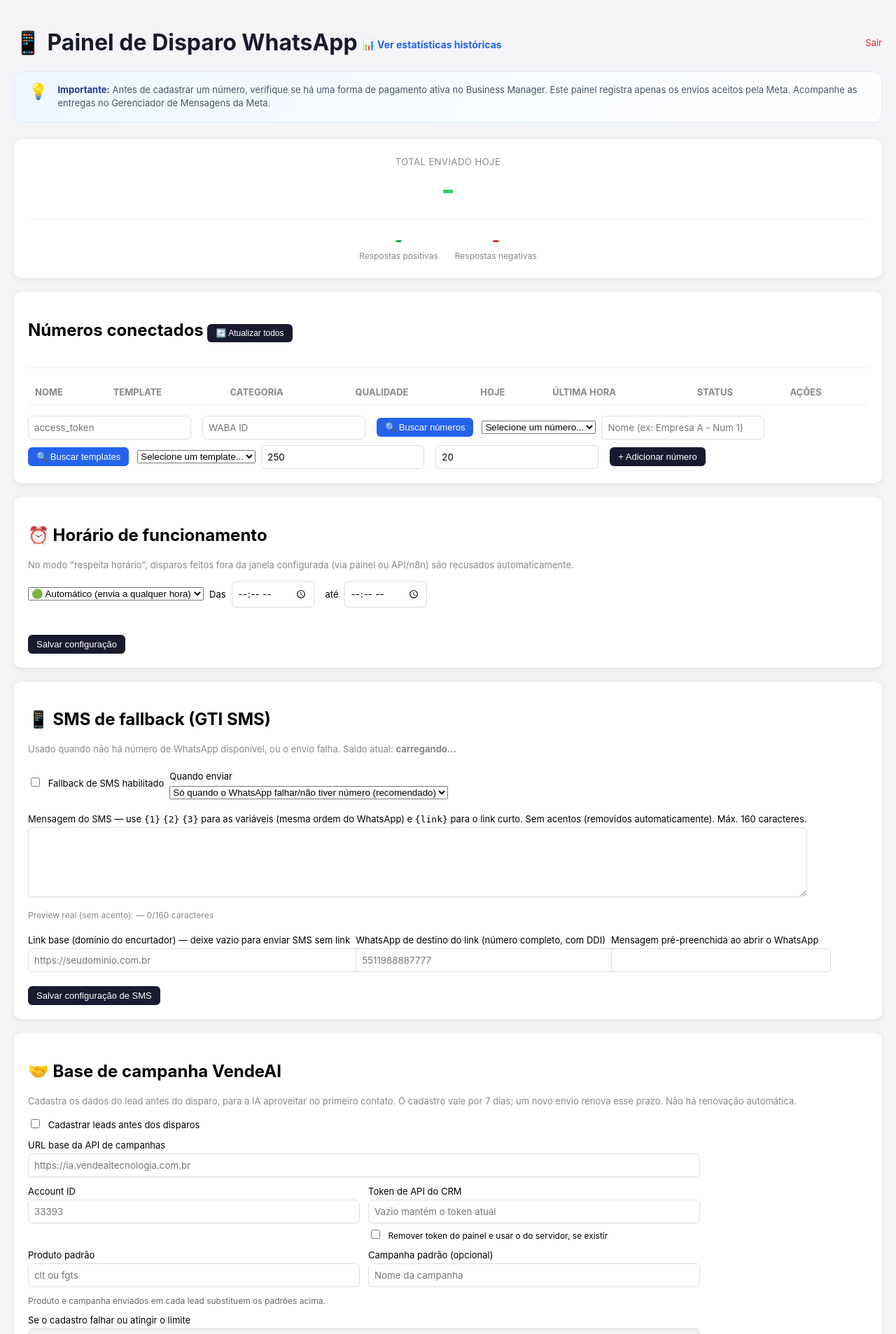
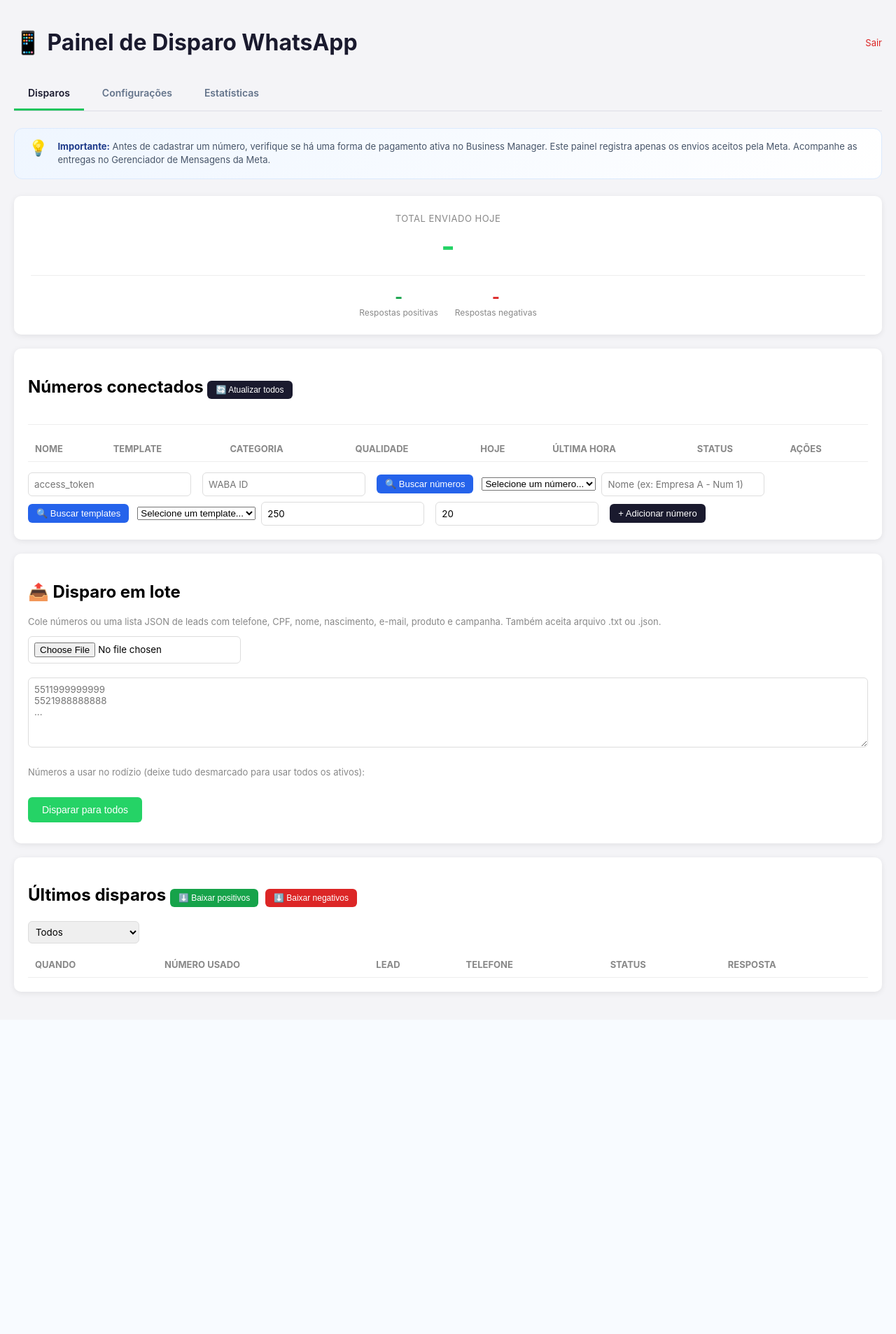
Before and after one commit to rodrigomo-hub/whatsapp-painel-disparo, a Python web app: template templates/index.html in a window 1280 px wide. Shown: the top 1906 px of the page at 70% size. After the commit the page ends 1422 px from the top, so only its background shows below. Run offline with Jinja, Linux system fonts and the light colour scheme; the template is opened without the code that fills it, so the values that code supplies are empty.

Commit message:
Separa configuracoes de campanha SMS e horarios em aba propria

```diff
--- a/templates/index.html
+++ b/templates/index.html
@@ -2,6 +2,7 @@
 <html lang="pt-BR">
 <head>
 <meta charset="UTF-8">
+<meta name="viewport" content="width=device-width, initial-scale=1">
 <title>Painel de Disparo WhatsApp</title>
 <style>
   body { font-family: -apple-system, sans-serif; background: #f4f4f7; margin: 0; padding: 20px; }
@@ -59,14 +60,49 @@
   .aviso-info-icone { font-size: 22px; line-height: 1; }
   .aviso-info-texto { font-size: 13px; color: #475569; line-height: 1.5; }
   .aviso-info-texto strong { color: #1e3a8a; }
+  [hidden] { display: none !important; }
+  .navegacao-principal { display: flex; gap: 6px; border-bottom: 1px solid #dddde6; margin: 8px 0 24px; }
+  .navegacao-principal a { color: #64748b; text-decoration: none; padding: 14px 20px; border-bottom: 3px solid transparent; font-weight: 600; font-size: 14px; }
+  .navegacao-principal a[aria-current="page"] { color: #1a1a2e; border-color: #22c55e; }
+  .navegacao-principal a:hover { background: #eaf0ed; }
+  .config-cabecalho h2 { margin: 0 0 8px; color: #1a1a2e; }
+  .config-cabecalho p { color: #64748b; margin: 0 0 24px; font-size: 14px; }
+  .config-layout { display: grid; grid-template-columns: 240px minmax(0, 960px); gap: 24px; align-items: start; }
+  .config-menu { display: grid; gap: 6px; }
+  .config-menu a { display: block; padding: 16px; text-decoration: none; border-radius: 8px; color: #475569; font-size: 14px; font-weight: 600; }
+  .config-menu a span { display: block; margin-top: 6px; font-size: 12px; font-weight: 400; color: #64748b; }
+  .config-menu a[aria-current="page"] { background: #dcfce7; color: #166534; }
+  .config-menu a:hover { background: #e8eeeb; }
+  .config-conteudo { padding: 28px; }
+  .config-conteudo h2 { margin-top: 0; font-size: 20px; }
+  .config-conteudo p { line-height: 1.6; }
+  #form-sms { display: block; }
+  #form-sms input:not([type="checkbox"]), #form-sms select { box-sizing: border-box; width: 100%; margin-right: 0; }
+  .config-conteudo select { padding: 9px; border: 1px solid #ddd; border-radius: 6px; font-family: inherit; max-width: 100%; }
+  .config-conteudo button[type="submit"] { padding: 10px 16px; }
+  @media (max-width: 760px) {
+    .config-layout { grid-template-columns: 1fr; gap: 16px; }
+    .config-menu { grid-template-columns: repeat(3, minmax(0, 1fr)); }
+    .config-menu a { padding: 12px 8px; }
+    .config-menu a span { display: none; }
+    .config-conteudo { padding: 20px; }
+    .navegacao-principal a { padding: 12px; }
+  }
 </style>
 </head>
 <body>
 
 <div style="display:flex; justify-content:space-between; align-items:center;">
-  <h1>📱 Painel de Disparo WhatsApp <a href="/estatisticas" style="font-size:14px; color:#2563eb; text-decoration:none; vertical-align:middle;">📊 Ver estatísticas históricas</a></h1>
+  <h1>📱 Painel de Disparo WhatsApp</h1>
   <a href="/logout" style="color:#dc2626; font-size:13px; text-decoration:none;">Sair</a>
 </div>
+
+<nav class="navegacao-principal" aria-label="Navegação principal">
+  <a href="#painel" id="nav-painel" aria-current="page">Disparos</a>
+  <a href="#configuracoes-vendeai" id="nav-configuracoes">Configurações</a>
+  <a href="/estatisticas">Estatísticas</a>
+</nav>
+<main id="pagina-painel">
 
 <div class="aviso-info">
   <div class="aviso-info-icone">💡</div>
@@ -123,6 +159,48 @@
 </div>
 
 <div class="cartao">
+  <h2>📤 Disparo em lote</h2>
+  <p style="color:#888; font-size:13px;">Cole números ou uma lista JSON de leads com telefone, CPF, nome, nascimento, e-mail, produto e campanha. Também aceita arquivo .txt ou .json.</p>
+  <input type="file" id="arquivo-lote" accept=".txt,.json"><br><br>
+  <textarea id="numeros-lote" placeholder="5511999999999&#10;5521988888888&#10;..."></textarea>
+
+  <p style="color:#888; font-size:13px;">Números a usar no rodízio (deixe tudo desmarcado para usar todos os ativos):</p>
+  <div class="checkboxes-numeros" id="checkboxes-numeros"></div>
+
+  <button class="btn-disparar" onclick="dispararLote()">Disparar para todos</button>
+  <div id="resultado-lote" class="resultado-lote"></div>
+</div>
+
+<div class="cartao">
+  <h2>Últimos disparos <button class="btn-toggle" onclick="baixarCsv('positivo')" style="font-size:12px; background:#16a34a;">⬇️ Baixar positivos</button> <button class="btn-toggle" onclick="baixarCsv('negativo')" style="font-size:12px; background:#dc2626;">⬇️ Baixar negativos</button></h2>
+  <select id="filtro-resposta" onchange="carregarHistorico()" style="margin-bottom:12px; padding:6px; border:1px solid #ddd; border-radius:6px; font-family:inherit;">
+    <option value="todos">Todos</option>
+    <option value="positivo">Só positivos</option>
+    <option value="negativo">Só negativos</option>
+    <option value="sem_resposta">Sem resposta ainda</option>
+  </select>
+  <table>
+    <thead>
+      <tr><th>Quando</th><th>Número usado</th><th>Lead</th><th>Telefone</th><th>Status</th><th>Resposta</th></tr>
+    </thead>
+    <tbody id="tabela-historico"></tbody>
+  </table>
+</div>
+
+</main>
+<section id="pagina-configuracoes" hidden aria-labelledby="titulo-configuracoes">
+  <header class="config-cabecalho">
+    <h2 id="titulo-configuracoes">Configurações</h2>
+    <p>Gerencie as integrações e as regras de envio.</p>
+  </header>
+  <div class="config-layout">
+    <nav class="config-menu" aria-label="Categorias de configuração">
+      <a href="#configuracoes-vendeai" data-config="vendeai">Base de campanha<span>Cadastro de leads na VendeAI</span></a>
+      <a href="#configuracoes-sms" data-config="sms">SMS<span>Mensagem, link e fallback</span></a>
+      <a href="#configuracoes-horario" data-config="horario">Horários<span>Dias e horários de envio</span></a>
+    </nav>
+    <div class="config-paineis">
+<section class="cartao config-conteudo" id="config-horario" hidden>
   <h2>⏰ Horário de funcionamento</h2>
   <p style="color:#888; font-size:13px;">No modo "respeita horário", disparos feitos fora da janela configurada (via painel ou API/n8n) são recusados automaticamente.</p>
   <form id="form-horario" onsubmit="salvarHorario(event)">
@@ -138,9 +216,8 @@
     <button type="submit" class="btn-toggle">Salvar configuração</button>
     <span id="horario-salvo" style="color:#16a34a; font-size:13px; display:none;">✅ Salvo</span>
   </form>
-</div>
-
-<div class="cartao">
+</section>
+<section class="cartao config-conteudo" id="config-sms" hidden>
   <h2>📱 SMS de fallback (GTI SMS)</h2>
   <p style="color:#888; font-size:13px;">
     Usado quando não há número de WhatsApp disponível, ou o envio falha.
@@ -189,9 +266,8 @@
     <button type="submit" class="btn-toggle" style="margin-top:12px;">Salvar configuração de SMS</button>
     <span id="sms-salvo" style="color:#16a34a; font-size:13px; display:none;">✅ Salvo</span>
   </form>
-</div>
-
-<div class="cartao">
+</section>
+<section class="cartao config-conteudo" id="config-vendeai" hidden>
   <h2>🤝 Base de campanha VendeAI</h2>
   <p style="color:#888; font-size:13px;">
     Cadastra os dados do lead antes do disparo, para a IA aproveitar no primeiro contato.
@@ -241,36 +317,10 @@
     <button type="submit" class="btn-toggle" style="margin-top:12px;">Salvar configuração da VendeAí</button>
     <span id="vendeai-salvo" style="color:#16a34a; font-size:13px; display:none;">✅ Salvo</span>
   </form>
-</div>
-
-<div class="cartao">
-  <h2>📤 Disparo em lote</h2>
-  <p style="color:#888; font-size:13px;">Cole números ou uma lista JSON de leads com telefone, CPF, nome, nascimento, e-mail, produto e campanha. Também aceita arquivo .txt ou .json.</p>
-  <input type="file" id="arquivo-lote" accept=".txt,.json"><br><br>
-  <textarea id="numeros-lote" placeholder="5511999999999&#10;5521988888888&#10;..."></textarea>
-
-  <p style="color:#888; font-size:13px;">Números a usar no rodízio (deixe tudo desmarcado para usar todos os ativos):</p>
-  <div class="checkboxes-numeros" id="checkboxes-numeros"></div>
-
-  <button class="btn-disparar" onclick="dispararLote()">Disparar para todos</button>
-  <div id="resultado-lote" class="resultado-lote"></div>
-</div>
-
-<div class="cartao">
-  <h2>Últimos disparos <button class="btn-toggle" onclick="baixarCsv('positivo')" style="font-size:12px; background:#16a34a;">⬇️ Baixar positivos</button> <button class="btn-toggle" onclick="baixarCsv('negativo')" style="font-size:12px; background:#dc2626;">⬇️ Baixar negativos</button></h2>
-  <select id="filtro-resposta" onchange="carregarHistorico()" style="margin-bottom:12px; padding:6px; border:1px solid #ddd; border-radius:6px; font-family:inherit;">
-    <option value="todos">Todos</option>
-    <option value="positivo">Só positivos</option>
-    <option value="negativo">Só negativos</option>
-    <option value="sem_resposta">Sem resposta ainda</option>
-  </select>
-  <table>
-    <thead>
-      <tr><th>Quando</th><th>Número usado</th><th>Lead</th><th>Telefone</th><th>Status</th><th>Resposta</th></tr>
-    </thead>
-    <tbody id="tabela-historico"></tbody>
-  </table>
-</div>
+</section>
+    </div>
+  </div>
+</section>
 
 <div class="modal-fundo" id="modal-editar">
   <div class="modal-caixa">
@@ -296,6 +346,28 @@
 </div>
 
 <script>
+function mostrarPagina() {
+  const categoria = location.hash.replace('#configuracoes-', '');
+  const configuracoes = ['vendeai', 'sms', 'horario'].includes(categoria);
+  document.getElementById('pagina-painel').hidden = configuracoes;
+  document.getElementById('pagina-configuracoes').hidden = !configuracoes;
+  for (const id of ['painel', 'configuracoes']) {
+    const link = document.getElementById('nav-' + id);
+    if ((id === 'configuracoes') === configuracoes) link.setAttribute('aria-current', 'page');
+    else link.removeAttribute('aria-current');
+  }
+  document.querySelectorAll('[data-config]').forEach(link => {
+    const ativo = configuracoes && link.dataset.config === categoria;
+    document.getElementById('config-' + link.dataset.config).hidden = !ativo;
+    if (ativo) link.setAttribute('aria-current', 'page');
+    else link.removeAttribute('aria-current');
+  });
+  document.title = configuracoes ? 'Configurações - Painel WhatsApp' : 'Painel de Disparo WhatsApp';
+}
+window.addEventListener('hashchange', mostrarPagina);
+mostrarPagina();
+
+
 let numerosCache = [];
 
 let templatesEncontrados = {};
```
Also changed, not shown: README.md.
